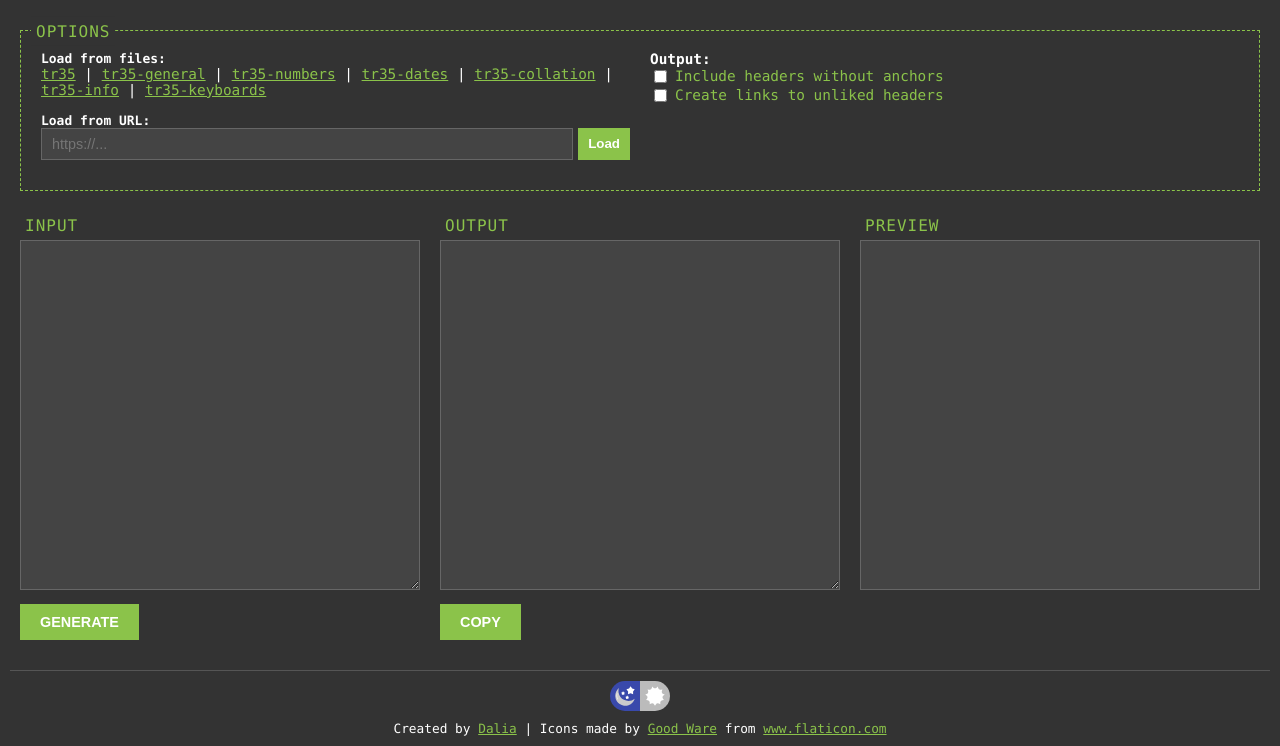
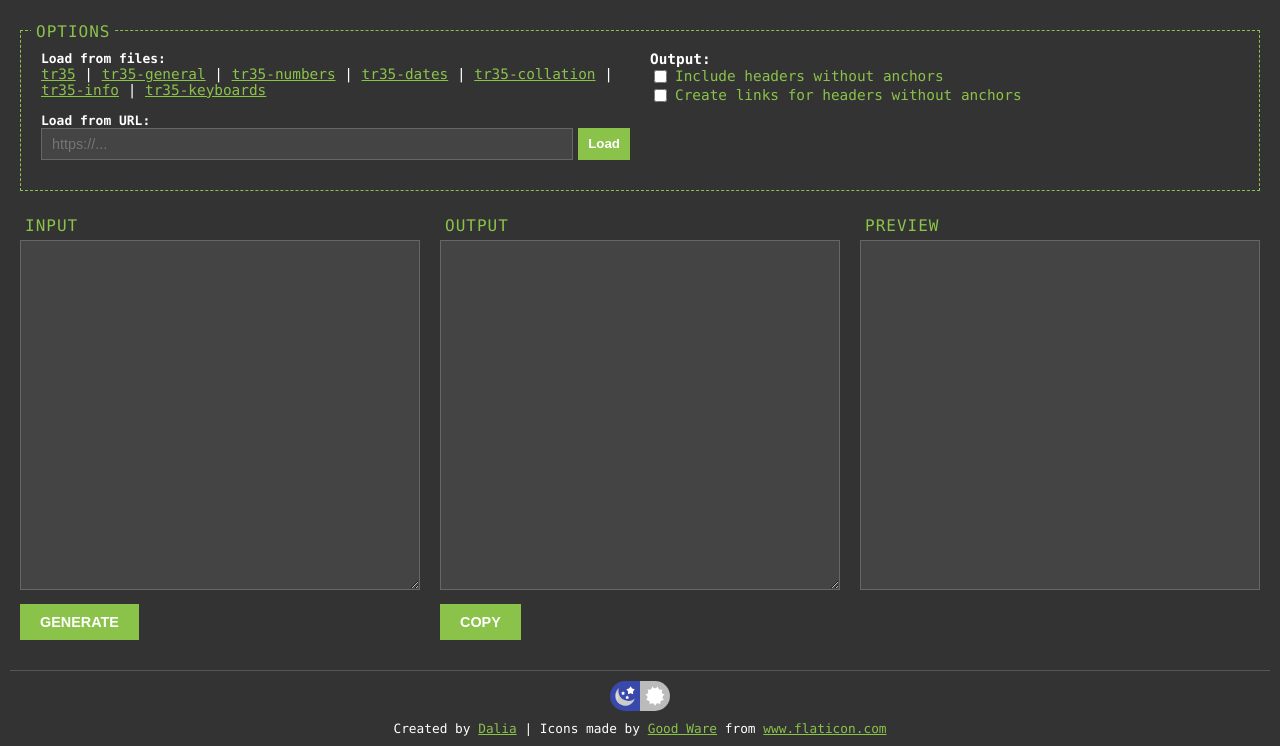
Before and after one commit to not-dalia/gfm-toc, a plain HTML site: page index.html in a window 1280 px wide. Shown: the part 61-807 px from the top of the page. Drawn offline with Linux system fonts and the light colour scheme.

Commit message:
reworded an option

```diff
--- a/index.html
+++ b/index.html
@@ -46,7 +46,7 @@
         </div>
         <div class="output-options">
           <input id="create-links" type="checkbox" name="create-links"/>
-          <label for="create-links">Create links to unliked headers</label>
+          <label for="create-links">Create links for headers without anchors</label>
         </div>
       </div>
     </div>
```
